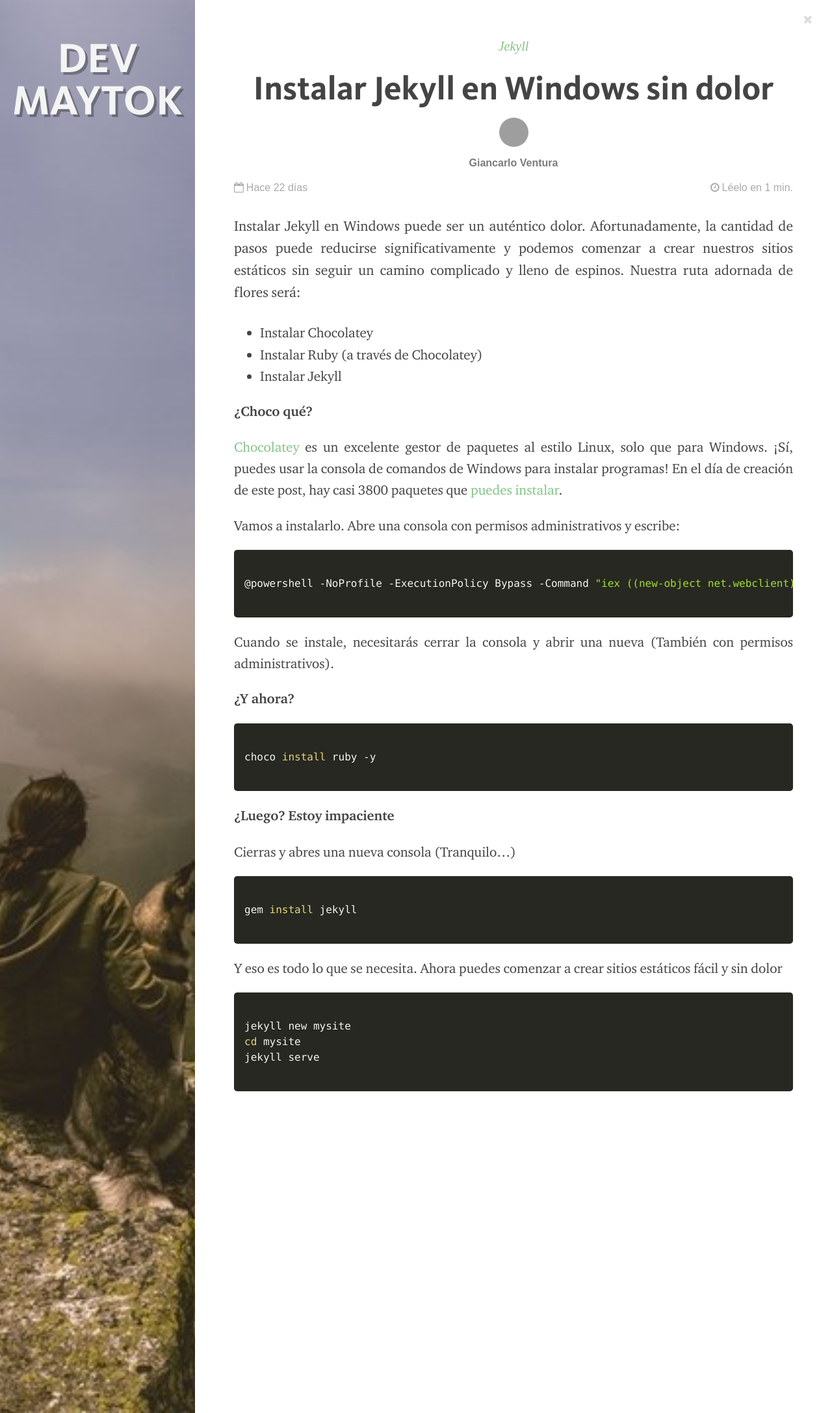
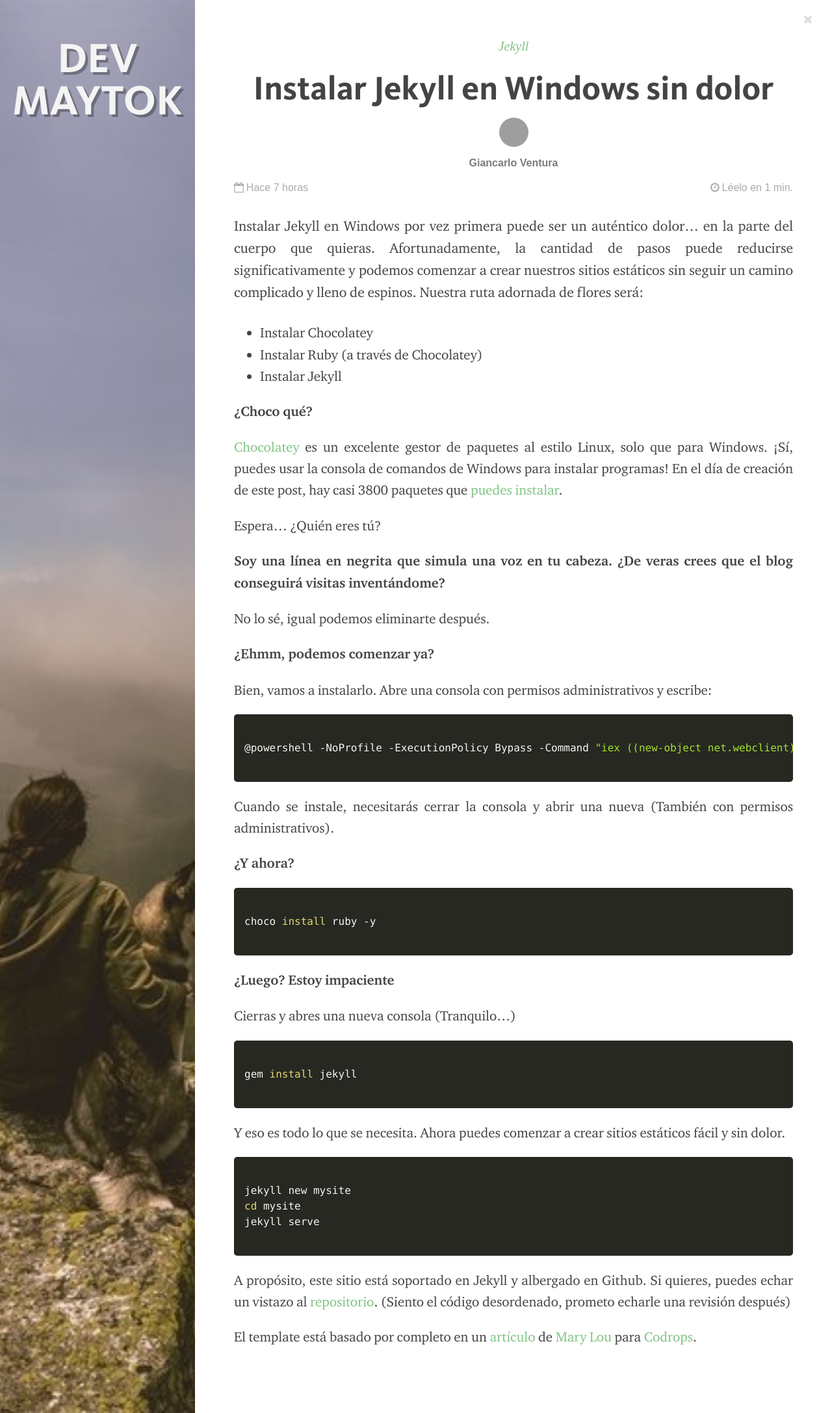
Before and after one commit to SakyaStelios/maytok-blog-source, a Jekyll site: the page built from _posts/2016-04-14-jekyll-windows-sin-dolor.markdown, in a window 1280 px wide. Shown: the whole page at 65% size. Built offline with Jekyll 4.4.1, drawn with Linux system fonts in a browser that asks for light colours; nearby versions of some CDN libraries; some web fonts are replaced; grey boxes are pictures that could not be loaded.

Commit message:
Two posts

```diff
--- a/_posts/2016-03-23-jekyll-windows-sin-dolor.markdown
+++ b/_posts/2016-04-14-jekyll-windows-sin-dolor.markdown
@@ -1,13 +1,14 @@
 ---
-layout: post-grid
-title:  "Instalar Jekyll en Windows sin dolor"
-date:   2016-03-23 15:23:34
-categories: Jekyll
+layout     : post-grid
+title      : "Instalar Jekyll en Windows sin dolor"
+date       : 2016-04-14 15:04:34
+categories : Jekyll
 author     : "Giancarlo Ventura"
 tags       : [jekyll, ruby, windows]
 ---
 
-Instalar Jekyll en Windows puede ser un auténtico dolor. Afortunadamente, la cantidad de pasos puede reducirse
+Instalar Jekyll en Windows por vez primera puede ser un auténtico dolor... en la parte del cuerpo que quieras.
+Afortunadamente, la cantidad de pasos puede reducirse
 significativamente y podemos comenzar a crear nuestros sitios estáticos sin seguir un camino
 complicado y lleno de espinos. Nuestra ruta adornada de flores será:
 
@@ -21,7 +22,16 @@ complicado y lleno de espinos. Nuestra ruta adornada de flores será:
 ¡Sí, puedes usar la consola de comandos de Windows para instalar programas! En el día de creación
 de este post, hay casi 3800 paquetes que [puedes instalar](https://chocolatey.org/packages).
 
-Vamos a instalarlo. Abre una consola con permisos administrativos y escribe:
+Espera... ¿Quién eres tú?
+
+**Soy una línea en negrita que simula una voz en tu cabeza. ¿De veras crees**
+**que el blog conseguirá visitas inventándome?**
+
+No lo sé, igual podemos eliminarte después.
+
+**¿Ehmm, podemos comenzar ya?**
+
+Bien, vamos a instalarlo. Abre una consola con permisos administrativos y escribe:
 
 <pre>
 <code class="language-powershell">
@@ -50,7 +60,7 @@ gem install jekyll
 </pre>
 
 Y eso es todo lo que se necesita. Ahora puedes comenzar a crear sitios estáticos
-fácil y sin dolor
+fácil y sin dolor.
 
 <pre>
 <code class="language-bash">
@@ -59,3 +69,10 @@ cd mysite
 jekyll serve
 </code>
 </pre>
+
+A propósito, este sitio está soportado en Jekyll y albergado
+en Github. Si quieres, puedes echar un vistazo al [repositorio](https://github.com/KhanMaytok/maytok-blog-source).
+(Siento el código desordenado, prometo echarle una revisión después)
+
+El template está basado por completo en un [artículo](http://tympanus.net/codrops/2015/04/15/grid-item-animation-layout/) de [Mary Lou](http://tympanus.net/codrops/author/crnacura/)
+para [Codrops](http://tympanus.net/codrops).
```
Also changed, not shown: _posts/2016-04-01-reticulating-splines.markdown (deleted, +0 -10 lines), _posts/2016-04-14-habilitar-webgl-ionic.markdown (renamed from _posts/2016-02-19-habilitar-webgl-ionic.markdown, +7 -5 lines).
